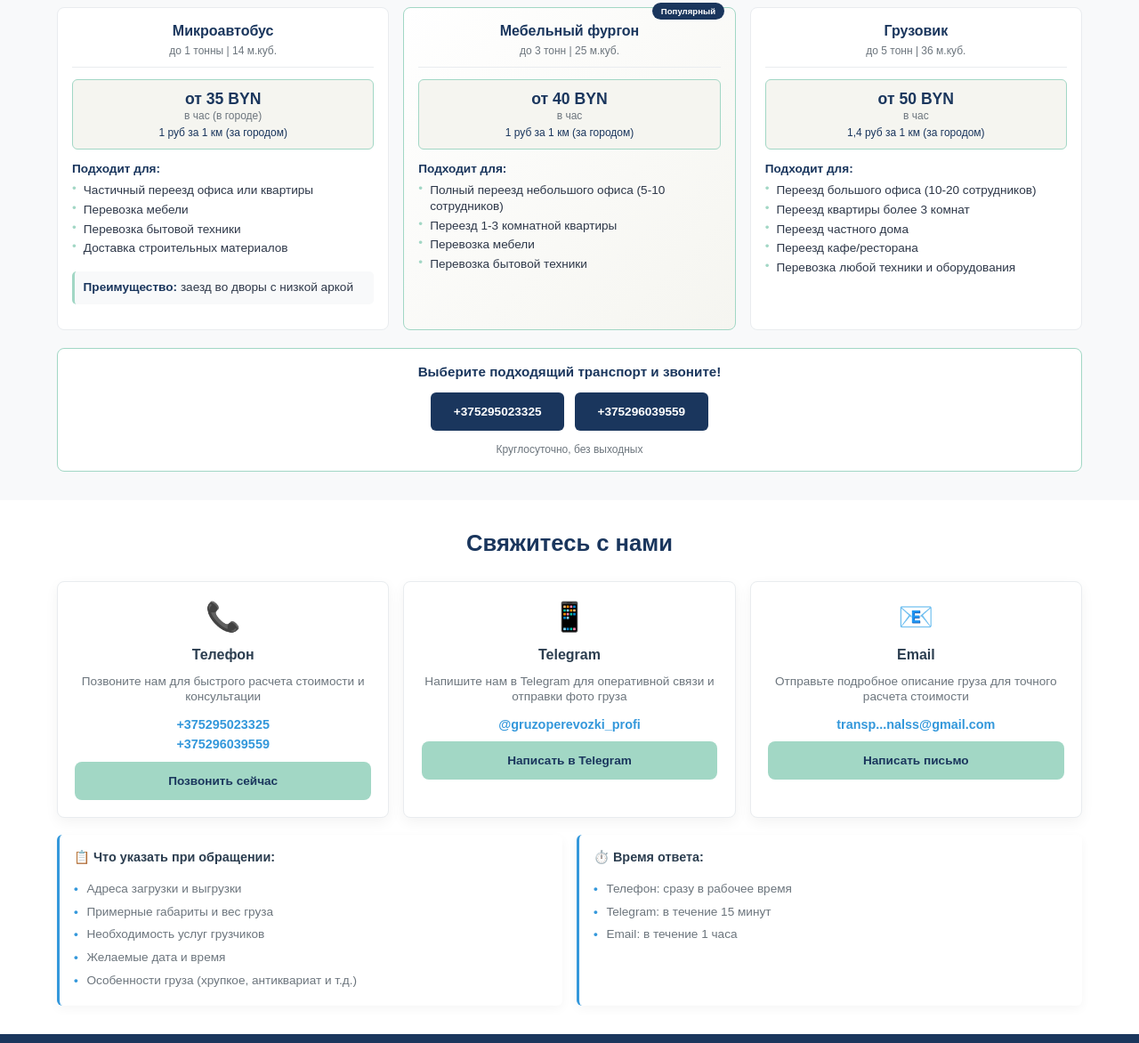
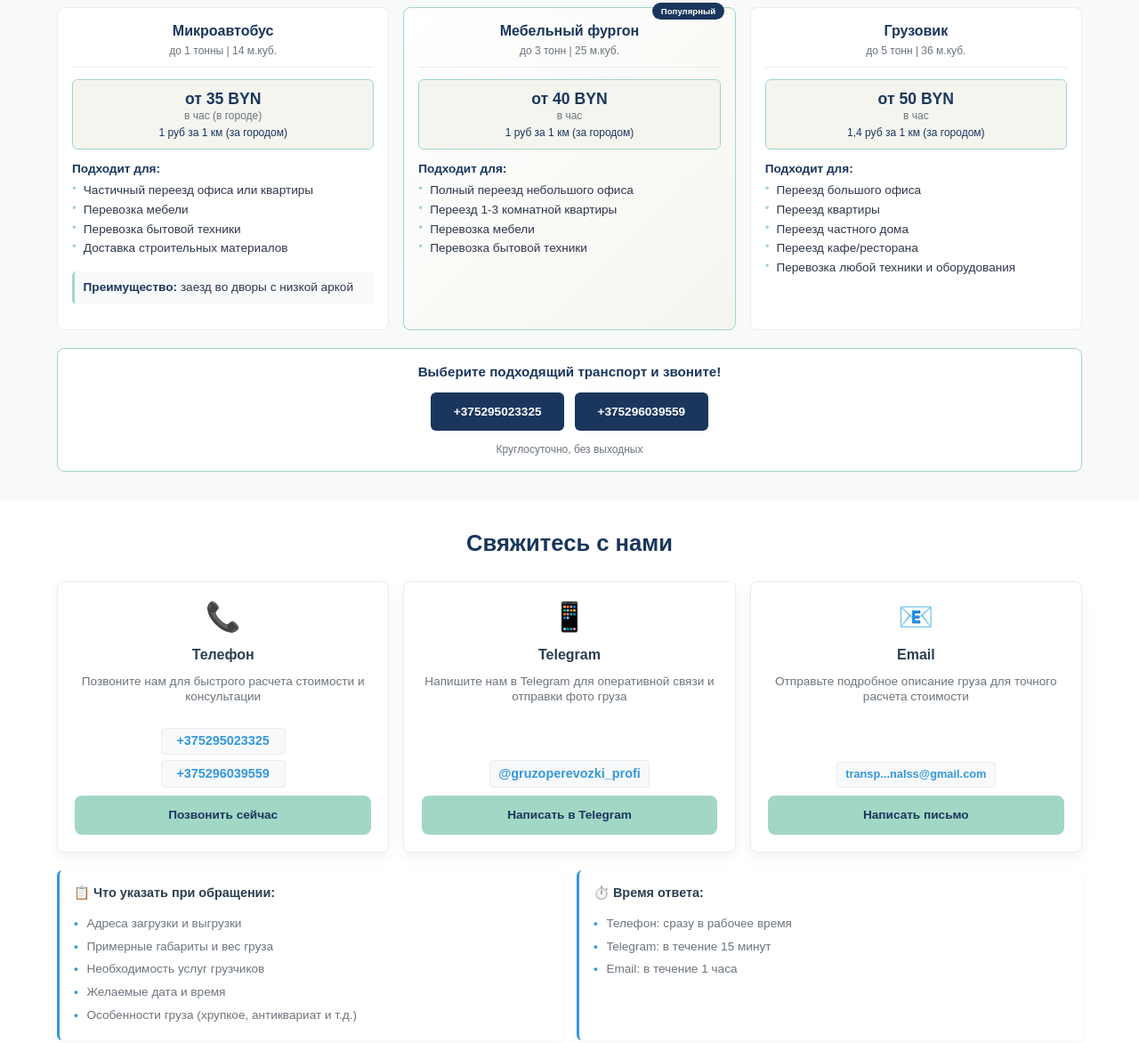
Before and after one commit to Zatflzzzzz/Transport_company, a website: page index.html in a window 1280 px wide. Shown: the part 1777-2949 px from the top of the page at 89% size. Drawn offline with Linux system fonts and the light colour scheme.

Commit message:
First commit and deploy

```diff
--- a/assets/css/style.css
+++ b/assets/css/style.css
@@ -642,6 +642,7 @@ h2 {
 }
 
 /* Contacts Section */
+/* Contacts Section */
 .contacts {
     background: var(--white);
 }
@@ -661,6 +662,9 @@ h2 {
     text-align: center;
     transition: all 0.3s ease;
     border: 1px solid #e9ecef;
+    display: flex;
+    flex-direction: column;
+    height: 100%;
 }
 
 .contact-card:hover {
@@ -688,10 +692,15 @@ h2 {
     margin-bottom: 0.8rem;
     line-height: 1.3;
     font-size: var(--text-size);
+    flex-grow: 1;
 }
 
 .contact-info {
     margin: 0.8rem 0;
+    display: flex;
+    flex-direction: column;
+    align-items: center;
+    gap: 0.4rem;
 }
 
 .contact-link {
@@ -700,18 +709,34 @@ h2 {
     color: #3498db;
     text-decoration: none;
     transition: color 0.3s ease;
-    display: block;
-    margin: 0.25rem 0;
+    text-align: center;
+    padding: 0.3rem 0.6rem;
+    border-radius: 4px;
+    background: var(--light-gray);
+    border: 1px solid var(--medium-gray);
+    min-width: 140px;
 }
 
 .contact-link:hover {
     color: #2980b9;
+    background: var(--medium-gray);
 }
 
 .contact-handle {
     font-size: 0.9rem;
     font-weight: 700;
     color: #3498db;
+    padding: 0.3rem 0.6rem;
+    border-radius: 4px;
+    background: var(--light-gray);
+    border: 1px solid var(--medium-gray);
+    min-width: 140px;
+}
+
+.email-link {
+    word-break: break-all;
+    font-size: 0.8rem;
+    min-width: 120px;
 }
 
 .btn-contact {
@@ -725,9 +750,12 @@ h2 {
     font-weight: 600;
     cursor: pointer;
     transition: all 0.3s ease;
-    margin-top: 0.6rem;
+    margin-top: auto;
     text-decoration: none;
-    display: block;
+    display: flex;
+    align-items: center;
+    justify-content: center;
+    min-height: 44px;
 }
 
 .btn-contact:hover {
--- a/index.html
+++ b/index.html
@@ -283,7 +283,7 @@
                 <div class="transport-features">
                     <h4>Подходит для:</h4>
                     <ul>
-                        <li>Полный переезд небольшого офиса (5-10 сотрудников)</li>
+                        <li>Полный переезд небольшого офиса</li>
                         <li>Переезд 1-3 комнатной квартиры</li>
                         <li>Перевозка мебели</li>
                         <li>Перевозка бытовой техники</li>
@@ -316,8 +316,8 @@
                 <div class="transport-features">
                     <h4>Подходит для:</h4>
                     <ul>
-                        <li>Переезд большого офиса (10-20 сотрудников)</li>
-                        <li>Переезд квартиры более 3 комнат</li>
+                        <li>Переезд большого офиса</li>
+                        <li>Переезд квартиры</li>
                         <li>Переезд частного дома</li>
                         <li>Переезд кафе/ресторана</li>
                         <li>Перевозка любой техники и оборудования</li>
@@ -465,6 +465,5 @@
         </div>
     </div>
 </footer>
-
 </body>
 </html>
```
